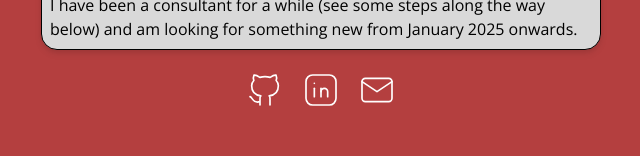
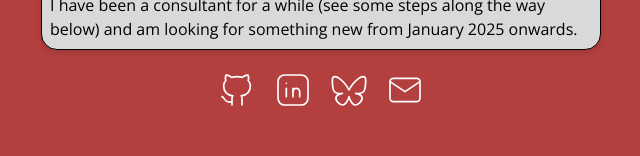
Before and after one commit to stehefan/stefanlier.de, a Next.js app: page / in a window 1280 px wide. Shown: the part 460-616 px from the top of the page, without its empty margins (319-959 px from the left). Built offline with nearby package versions, Linux system fonts and the light colour scheme; no server answers; the database is empty.

Commit message:
feat: add link to bluesky profile

```diff
--- a/app/page.tsx
+++ b/app/page.tsx
@@ -1,6 +1,6 @@
 import Image from 'next/image';
 import headshot from './images/headshot.png';
-import { IconBrandGithub, IconBrandLinkedin, IconMail } from '@tabler/icons-react';
+import {IconBrandBluesky, IconBrandGithub, IconBrandLinkedin, IconMail} from '@tabler/icons-react';
 import Link from 'next/link';
 import ExperienceList from '@/app/components/ExperienceList/ExperienceList';
 import { PrismaClient } from '@prisma/client';
@@ -60,6 +60,9 @@ export default async function Home() {
                     >
                         <IconBrandLinkedin className="contact-icon size-10" strokeWidth={1} color="#fff" />
                     </Link>
+                    <Link target="_blank" href="https://bsky.app/profile/stehefan.de" aria-label="Bluesky">
+                        <IconBrandBluesky className="contact-icon size-10" strokeWidth={1} color="#fff" />
+                    </Link>
                     <Link target="_blank" href="mailto:stefan@stefanlier.de" aria-label="Email">
                         <IconMail className="contact-icon size-10" strokeWidth={1} color="#fff" />
                     </Link>
```
